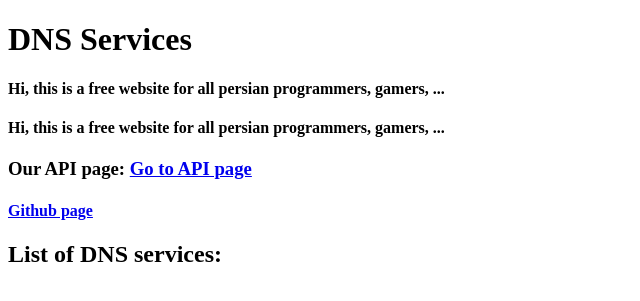
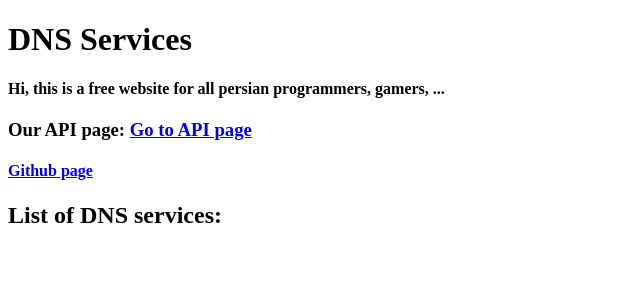
Before and after one commit to bardianz/notro-dns, a Django app: template backend/api/templates/api/index.html in a window 1280 px wide. Shown: the top 301 px of the page, without its empty margins (0-640 px from the left). Run offline with Django 5.2, Linux system fonts and the light colour scheme; the template is opened without the code that fills it, so the values that code supplies are empty.

Commit message:
delete test text

```diff
--- a/backend/api/templates/api/index.html
+++ b/backend/api/templates/api/index.html
@@ -11,7 +11,6 @@
 
     <div>
             <h1>DNS Services</h1>
-            <h4>Hi, this is a free website for all persian programmers, gamers, ...</h4>
             <h4>Hi, this is a free website for all persian programmers, gamers, ...</h4>
 
     </div>
```
